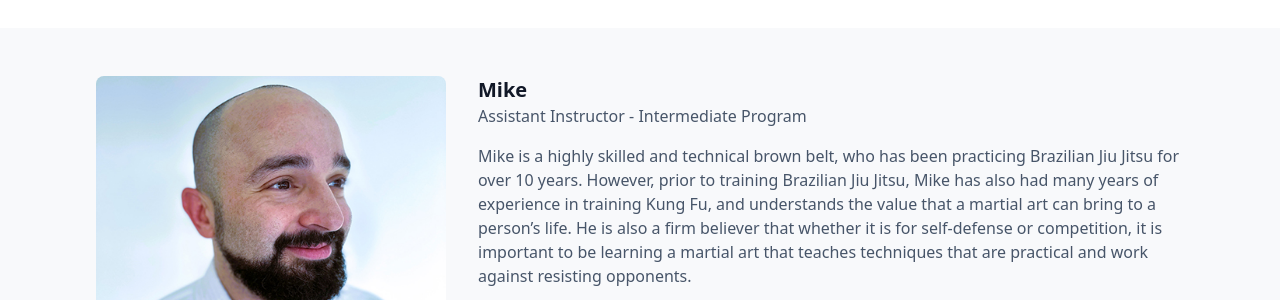
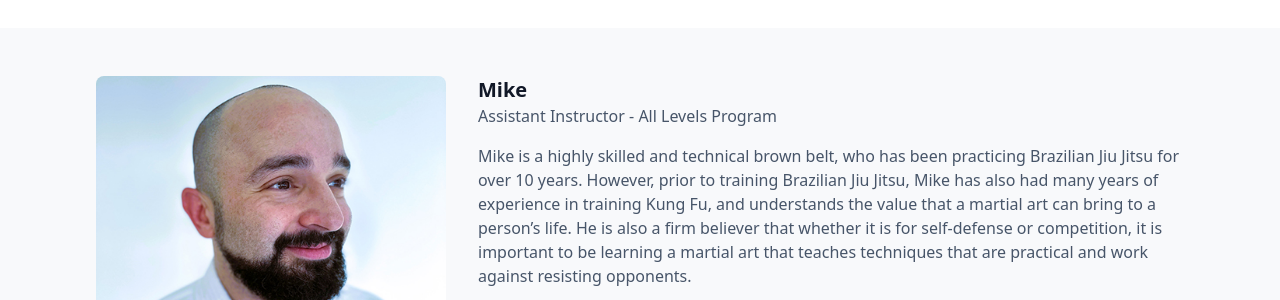
Before and after one commit to RavenGrappling/RavenGrappling.github.io, a Jekyll site: the page built from pages/about-us.html, in a window 1280 px wide and 1400 px high, scrolled down 1043 px. Shown: the part 155-455 px from the top of the window. Built offline with Jekyll 4.4.1, drawn with Linux system fonts in a browser that asks for light colours; some of the changed text lies outside the part shown.

Commit message:
Update about-us.html

```diff
--- a/pages/about-us.html
+++ b/pages/about-us.html
@@ -68,7 +68,7 @@ permalink: /about-us
         Mike
       </h3>
       <p class="subheader">
-        Assistant Instructor - Intermediate Program
+        Assistant Instructor - All Levels Program
       </p>
       <p>
         Mike is a highly skilled and technical brown belt, who has been practicing Brazilian Jiu Jitsu for over 10 years. However, prior to training Brazilian Jiu Jitsu, Mike has also had many years of experience in training Kung Fu, and understands the value that a martial art can bring to a person’s life. He is also a firm believer that whether it is for self-defense or competition, it is important to be learning a martial art that teaches techniques that are practical and work against resisting opponents.
```
Also changed, not shown: other parts of pages/about-us.html (+1 -1 lines).
